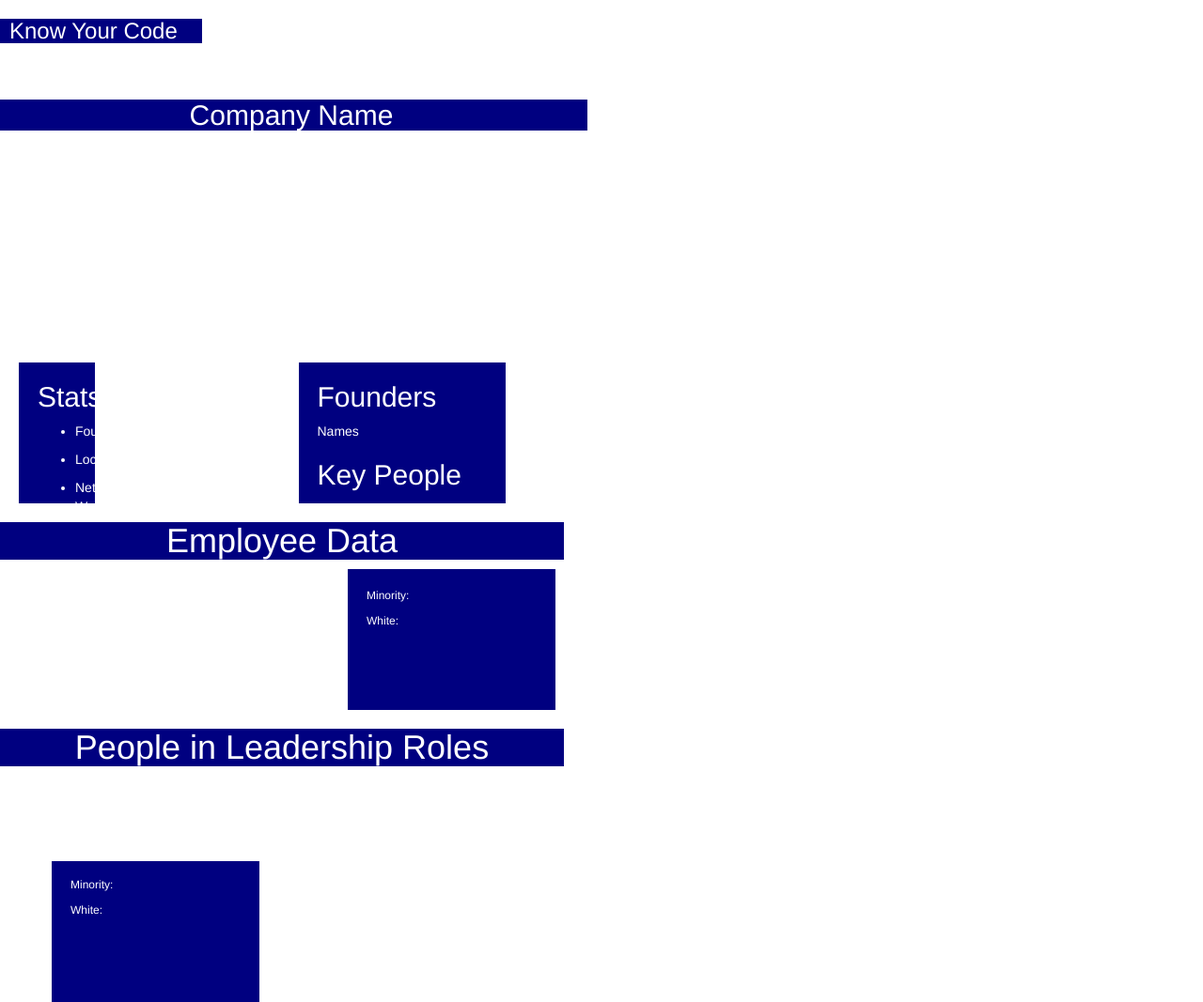
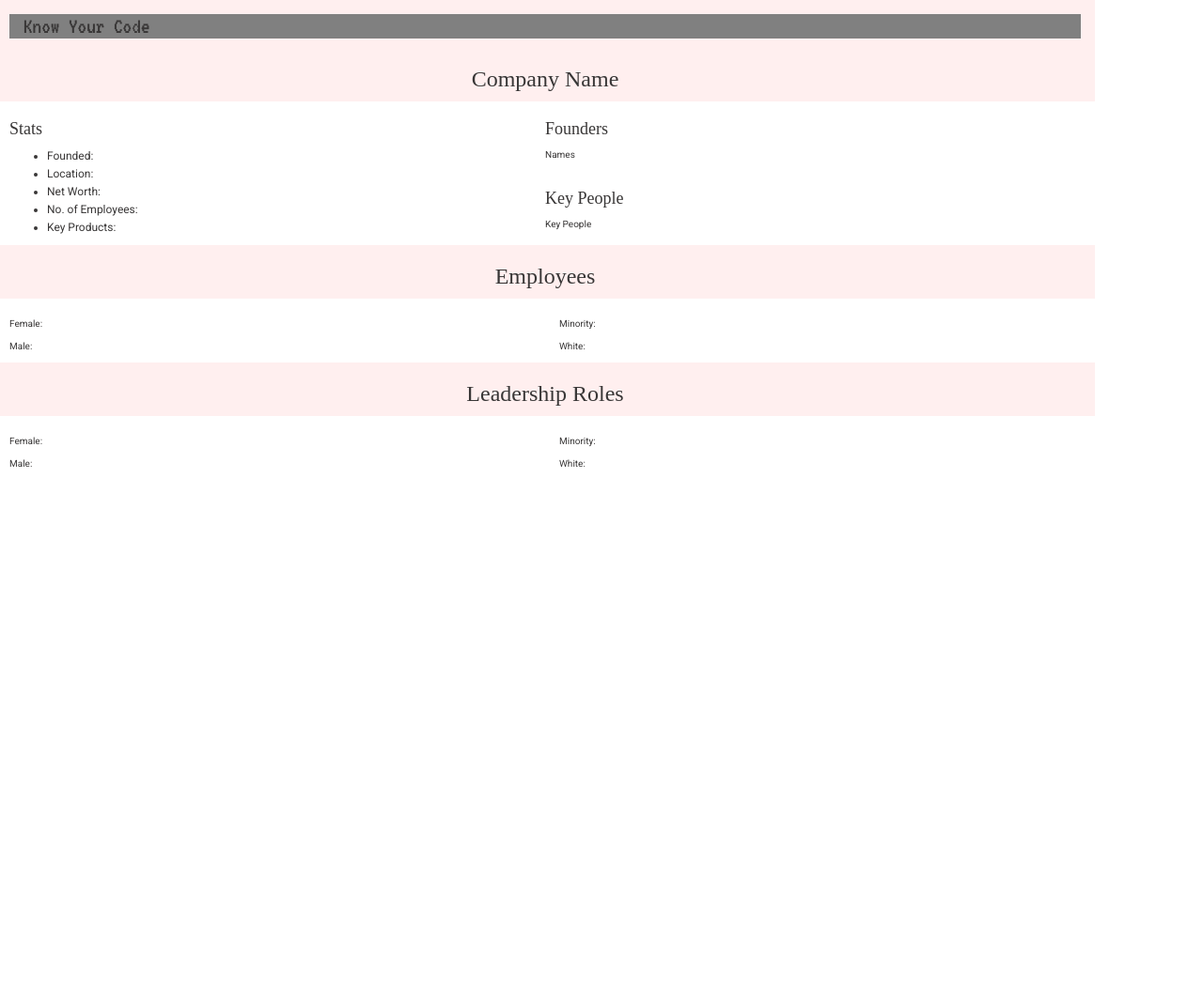
Before and after one commit to zoebachman/KnowYourCode, a browser extension: page index.html in a window 1280 px wide. Shown: the whole page at 94% size. After the commit the page ends 800 px from the top, so only its background shows below. Drawn offline with nearby package versions, Linux system fonts and the light colour scheme; a web font is replaced by a local one.

Commit message:
added fonts

```diff
--- a/index.html
+++ b/index.html
@@ -8,7 +8,13 @@
   <head>
     <title>Know Your Code</title>
     <!-- Latest compiled and minified CSS -->
+
+
     <link rel="stylesheet" href="https://maxcdn.bootstrapcdn.com/bootstrap/3.3.7/css/bootstrap.min.css" integrity="sha384-BVYiiSIFeK1dGmJRAkycuHAHRg32OmUcww7on3RYdg4Va+PmSTsz/K68vbdEjh4u" crossorigin="anonymous">
+
+
+    <link href="https://fonts.googleapis.com/css?family=Bungee+Shade|Montserrat|Nova+Flat|Bree+Serif|Roboto|VT323" rel="stylesheet">
+
     <link rel="stylesheet" type="text/css" href="style.css">
 
     <script src="popup.js"></script>
@@ -16,14 +22,18 @@
 
 
 <body>
+<div class='container'>
+
   <div class="row"> <!--start row 1-->
-    <div id="title">
+    <div class='col-xs-12 col-md-12'>
+      <div id='title'>
       <h3>Know Your Code</h3>
+      </div>
     </div>
   </div>
 
   <div class="row"> <!--start row 2-->
-    <div id="top-row"> <!--do I still need this one?-->
+    <div class='col-xs-12 col-md-12'> <!--do I still need this one?-->
       <div id="company-box">
         <h2>Company Name</h2>
       </div>
@@ -31,9 +41,8 @@
   </div><!--end row 2-->
 
   <div class="row"> <!--start row 3-->
-    <div class="col-md-5">
-      <div id="stats-box">
-        <h2>Stats</h2><!--is this a separate row?-->
+    <div class="col-xs-6 col-md-6">
+        <h1>Stats</h1><!--is this a separate row?-->
           <ul id="stats"><!--would I have to do "getElementByID" for all of these?-->
             <li>Founded:</li>
             <li>Location:</li>
@@ -41,37 +50,37 @@
             <li>No. of Employees:</li>
             <li>Key Products:</li> <!--not sure to include this-->
           </ul>
-      </div>
     </div><!--end col-md-5-->
-
-    <div class="col-md-7 right">
-
-       <div id="founders-box">
-          <h2>Founders</h2>
+    <div class='col-xs-6 col-md-6'> <!--id="founders-box">-->
+      <div class='row'>
+        <!-- <div class='col-xs-12 col-md-12'> -->
+          <h1>Founders</h1>
             <p id="founders-names">
             Names</p>
+        <!-- </div> -->
       </div>
-
-      <div id="key-people-box">
-        <h2>Key People</h2>
-          <p id="key-people">
+      <div class='row'>
+        <!-- <div class='col-xs-12 col-md-12'> -->
+          <div id="key-people-box">
+            <h1>Key People</h1>
+              <p id="key-people">
             Key People</p><!--might restructure to specify CEO, etc. Or maybe that's built into the json?-->
+          </div>
+        <!-- </div> -->
       </div>
-
     </div> <!--end col-md-7 right-->
-
   </div> <!--end row 3-->
 
+
+
   <div class="row"><!--row4-->
-    <div class='col-md-12'>
-      <div id="employee-data">
-        <h1>Employee Data</h1>
-      </div>
+    <div class='col-xs-12 col-md-12' id="employee-data">
+        <h2>Employees</h2>
     </div>
   </div><!--end row4-->
 
   <div class='row'><!--row5>-->
-    <div class='col-md-6 left'>
+    <div class='col-xs-6 col-md-6'>
       <img id="gender-reg-image">
         <div id="gender-reg">
           <p>Female:</p>
@@ -79,7 +88,7 @@
         </div>
     </div> <!--end col-6 left-->
 
-    <div class='col-md-6 right'>
+    <div class='col-xs-6 col-md-6'>
       <img id="race-reg-image">
         <div id="race-reg">
           <p>Minority:</p>
@@ -89,16 +98,14 @@
   </div><!--end row 5-->
 
   <div class='row'><!--row6-->
-    <div class='col-md-12'>
-      <div id="leader-data">
-        <h1>People in Leadership Roles</h1>
-      </div>
+    <div class='col-xs-12 col-md-12' id="leader-data">
+        <h2>Leadership Roles</h2>
     </div><!--end col-12-->
   </div><!--end row6-->
 
 
   <div class='row'><!--row7-->
-    <div clas='col-md-6 left'>
+    <div class='col-xs-6 col-md-6'>
       <div id="gender-leader">
         <img id="gender-leader-image">
         <p>Female:</p>
@@ -106,7 +113,7 @@
       </div>
     </div> <!--end-col-md-6 left-->
 
-    <div class='col-md-6 right'>
+    <div class='col-xs-6 col-md-6'>
       <div id="race-leader">
         <img id="race-leader-image">
         <p>Minority:</p>
@@ -115,6 +122,6 @@
     </div><!--end col-md-6 right-->
   </div><!--end row 7-->
 
-
+  </div>
   </body>
 </html>
--- a/style.css
+++ b/style.css
@@ -1,123 +1,103 @@
 body {
-        font-family: helvetica, sans-serif;
-/*        font-size: 100%;*/
-        color: white;
-        background: white;
-        width: 600px;
+        /*color: #54ff7c;*/
+        color: #383636;
+        background: dots_bkgrnd.jpg;
+        width: 400px;
+        font-family: 'Nova Flat';
+/*        font-family: Roboto;*/
+        padding: -5px;
+        margin: -5px;
       }
 
 li {
-	margin-bottom: 10px;
+	margin-bottom: 2px;
+	font-size: 12px;
+	font-family: Roboto;
 }
+
+h1{
+	font-size: 18px;
+}
+
+h2{
+	font-size: 24px;
+	text-align: center;
+}
+
+p{
+	font-size: 10px;
+	font-family: Roboto;
+	background-color: white;
+}
+
+.col-xs-12{
+    	background-color: #ffefef;
+    	font-style: strong;
+}
+
 
 #title{
 		font-size: 12px;
-
-    	margin-top: 10px;
-    	margin-bottom: 10px;
-    	margin-right: 400px;
-    	margin-left: 10px;
-
+		font-family:'VT323', monospace;
     	padding-left: 15px;
-
-    	background-color: navy;
+    	background-color: grey;
 }
 
-#top-row{
-		display: inline-block;
-
-    	margin-top: 30px;
-    	margin-right: 10px;
-    	margin-left: 10px;
-    	height: 300px;
-    	width: 100%;
-
-/*    	padding-top: 10px;
-    	padding-bottom: 10px;
-    	padding-right: 20px;
-    	padding-left: 20px;*/
+/*#top-row{
     	background-color: transparent;
 }
 
 	#company-box{
-	    	font-size: 20px;
-/*	    	padding-left: 100px;
-	    	padding-right: 100px;*/
+	    	font-size: 18px;
 	    	background-color: navy;
-	    	text-align: center
+	    	text-align: center;
+
+	}*/
+
+/*	#stats-box{
+	    	background-color: navy;
+	    	font-size: 18px;
 	}
 
-	#stats-box{
-			display: inline-block;
-			float: left;
-			height:150px;
-			width: 35%;
-
-	    	/*margin-right: 500px;*/
-	    	margin-left:20px;
-	    	padding-left: 20px;
-	    	padding-right: 20px;
-	    	padding-bottom: 20px;
-	    	background-color: navy;
-	}
-
-/*		#stats{
+		#stats{
 				font-size: 12px;
-		}*/
-
-	.right{
-			display: inline-block;
-
-/*			margin-bottom: 100px;*/
-			margin-left:70px;
-			height:150px;
-			width:35%;
-
-	    	padding-left: 20px;
-	    	padding-right: 20px;
-
-	    	padding-bottom: 20px;
-	    	background-color: navy;
-
-	}
-
-/*		#founders-box{
+				font-family: 'Roboto', sans-serif;
+		}
 
 
-		}*/
+		#founders-box{
+font-family: 'Roboto', sans-serif;
 
-/*		#founders-names{
+		}
+
+		#founders-names{
 				font-size: 12px;
-		}*/
+				font-family: 'Roboto', sans-serif;
+		}
 
-/*		#key-people-box{
+		#key-people-box{
+font-family: 'Roboto', sans-serif;
+		}
 
-		}*/
-
-/*		#key-people{
+		#key-people{
 				font-size: 12px;
-		}*/
+				font-family: 'Roboto', sans-serif;
+		}
 
 #second-row{
-    	margin-top: 30px;
-    	margin-bottom: 10px;
-    	margin-right: 10px;
-    	margin-left: 10px;
-    	padding-left: 40px;
-    	padding-right: 20px;
-    	padding-top: 10px;
-    	padding-bottom: 10px;
+
     	background-color: transparent;
 }
 
 	#employee-data{
-			font-size: 20px;
+			font-size: 18px;
 			text-align: center;
 			background-color: navy;
 	}
 
 	#gender-reg{
 			font-size: 12px;
+			font-family: 'Roboto', sans-serif;
 	}
 
 	#gender-reg-image{
@@ -125,6 +105,7 @@ li {
 
 	#race-reg{
 			font-size: 12px;
+			font-family: 'Roboto', sans-serif;
 	}
 
 	#race-reg-image{
@@ -132,43 +113,30 @@ li {
 	}
 
 #bottom-row{
-	    margin-top: 30px;
-    	margin-bottom: 10px;
-    	margin-right: 10px;
-    	margin-left: 10px;
-
-    	padding-left: 40px;
-    	padding-right: 20px;
-    	padding-top: 10px;
-    	padding-bottom: 10px;
-
     	background-color: transparent;
 }
+
 #leader-data{
-		font-size: 20px;
+		font-size: 18px;
 		text-align: center;
 		background-color: navy;
-
 }
 
 #gender-leader{
-		font-size: 12px;
-		text-align: left;
-
-
-		padding-left: 40px;
-    	padding-right: 20px;
-    	padding-top: 10px;
-    	padding-bottom: 10px;
-    	background-color: transparent;
+	font-size: 12px;
+	font-family: 'Roboto', sans-serif;
+	background-color: transparent;
 }
 
 #gender-leader-image{
 }
 
 #race-leader{
-		font-size: 12px;
+	font-size: 12px;
+	font-family: 'Roboto', sans-serif;
 }
+
 #race-leader-image{
 
 }
+*/
```
Also changed, not shown: dots_bkgrnd.jpg (added).
